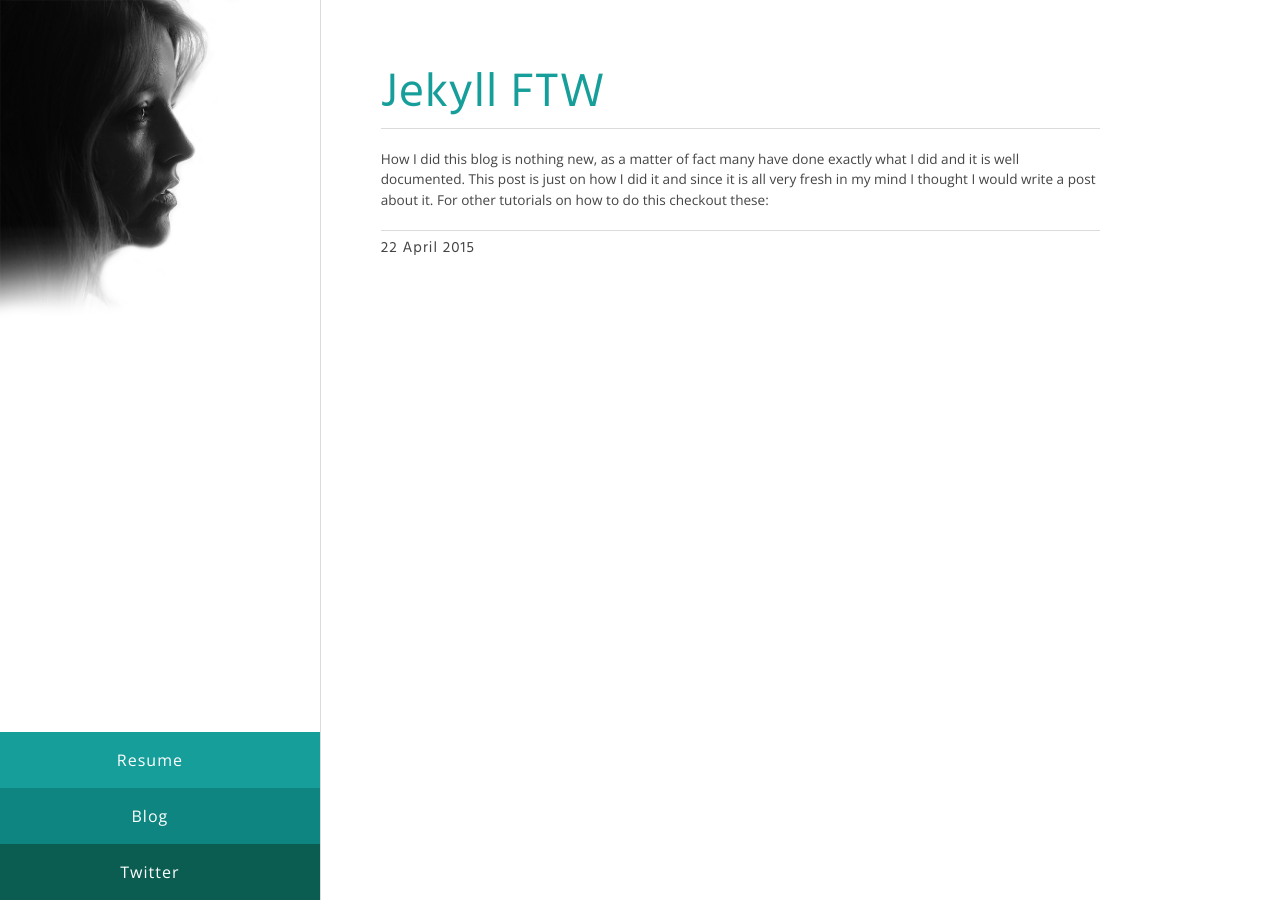
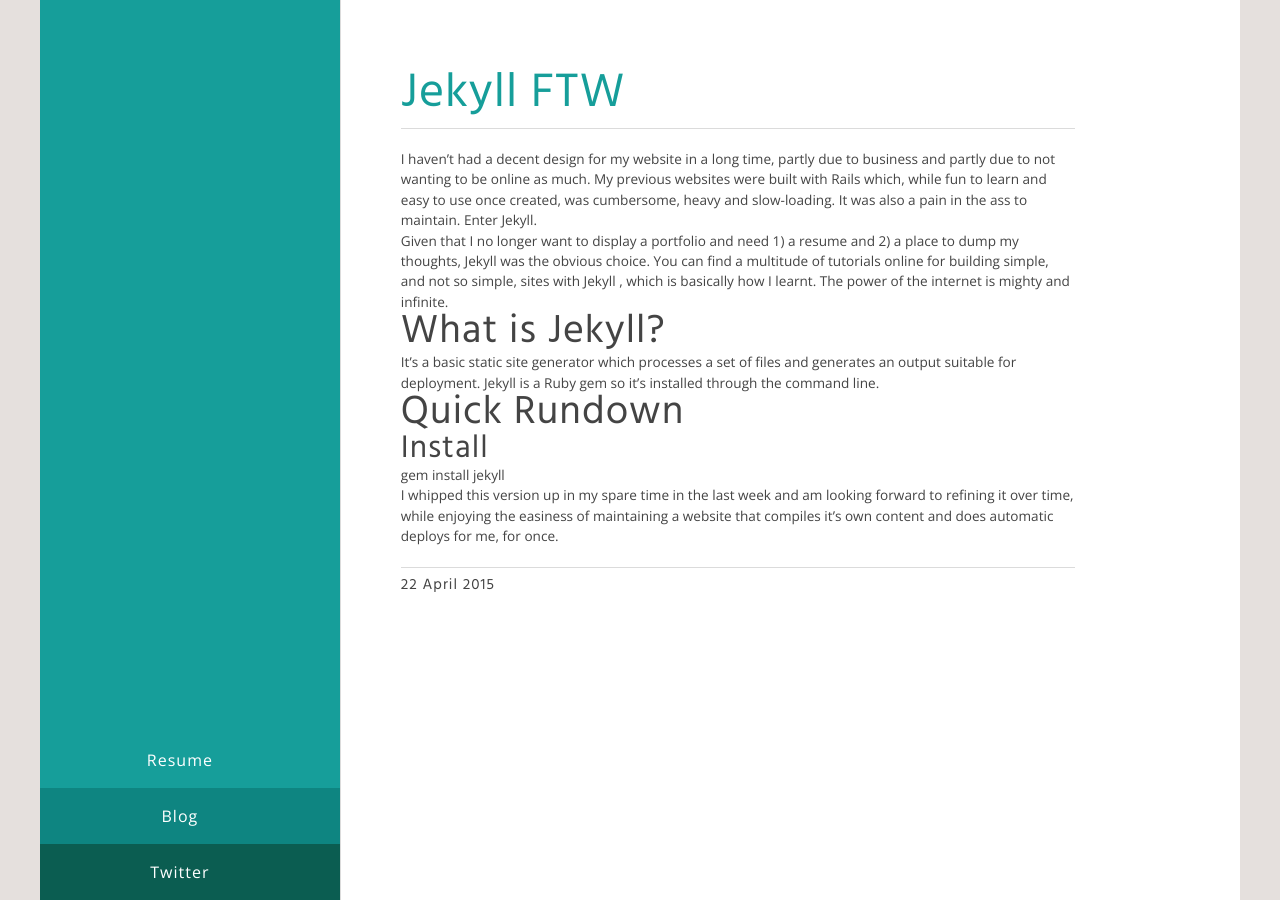
Before and after one commit to luchia/luchia.github.io, a Jekyll site: the page built from _posts/2015-04-22-jekyll-ftw.md, in a window 1280 px wide. Built offline with Jekyll 4.4.1, drawn with Linux system fonts in a browser that asks for light colours; Markdown is read by kramdown in place of the engine named in the settings.

Commit message:
finish design

```diff
--- a/_includes/footer.html
+++ b/_includes/footer.html
@@ -1,4 +1,5 @@
-			</div>
+                </div>
+            </div>
         </div>
     </body>
 </html>
--- a/_includes/header.html
+++ b/_includes/header.html
@@ -8,7 +8,6 @@
         <meta name="description" content="{{ site.description }}">
         <link type="text/css" rel="stylesheet" href="/css/style.css" />
         <link rel="icon" type="image/png" href="../images/favicon.ico">
-        <title>Hello</title>
     </head>
     <body>
         {% include navigation.html %}
--- a/_includes/navigation.html
+++ b/_includes/navigation.html
@@ -1,5 +1,6 @@
 <nav>
-    <div id="luchia-brand"></div>
+    <div id="luchia-brand">
+    </div>
     <div id="links">
         <ul>
             <li>
--- a/_posts/2015-04-22-jekyll-ftw.md
+++ b/_posts/2015-04-22-jekyll-ftw.md
@@ -4,4 +4,19 @@ layout: post
 excerpt: A quick summary on how I built my blog and why I moved from Rails to Jekyll.
 ---
 
-How I did this blog is nothing new, as a matter of fact many have done exactly what I did and it is well documented. This post is just on how I did it and since it is all very fresh in my mind I thought I would write a post about it. For other tutorials on how to do this checkout these:
+I haven’t had a decent design for my website in a long time, partly due to business and partly due to not wanting to be online as much. My previous websites were built with Rails which, while fun to learn and easy to use once created, was cumbersome, heavy and slow-loading. It was also a pain in the ass to maintain. Enter Jekyll.
+
+Given that I no longer want to display a portfolio and need 1) a resume and 2) a place to dump my thoughts, Jekyll was the obvious choice. You can find a multitude of tutorials online for building simple, and not so simple, sites with Jekyll , which is basically how I learnt. The power of the internet is mighty and infinite.
+
+## What is Jekyll?
+
+It’s a basic static site generator which processes a set of files and generates an output suitable for deployment. Jekyll is a Ruby gem so it’s installed through the command line.
+
+## Quick Rundown
+
+### Install
+
+
+> gem install jekyll
+
+I whipped this version up in my spare time in the last week and am looking forward to refining it over time, while enjoying the easiness of maintaining a website that compiles it’s own content and does automatic deploys for me, for once.
--- a/css/style.scss
+++ b/css/style.scss
@@ -23,6 +23,10 @@ body {
     flex-direction: column;
     align-items: stretch;
 }
+img {
+    max-height: 100%;
+    max-width: 100%;
+}
 nav {
     display: -webkit-box;
     display: -moz-box;
@@ -34,15 +38,18 @@ nav {
     flex-direction: row;
     background: white;
     height: 13%;
+    background: #169e9a;
     #luchia-brand {
-        background: url(../images/luchia-brand.jpg) no-repeat;
-        background-size: 100%;
-        height: 0;
-        width: 25%;
-        padding-top: 25%;
         -webkit-flex: 1;
         -ms-flex: 1;
         flex: 25%;
+        padding: 10px;
+        h1 {
+            color: white !important;
+        }
+        span.desktop {
+            display: none;
+        }
     }
     #links {
         -webkit-flex: 1;
@@ -54,7 +61,7 @@ nav {
             text-align: right;
             li {
                 display: inline-block;
-                padding: 0 20px 0 0
+                padding: 0 15px 0 0;
             }
         }
     }
@@ -202,7 +209,6 @@ ul {
     margin-top: 20px;
 }
 // MEDIA QUERIES //
-
 @media only screen and (min-width : 700px) {
     body {
         -webkit-flex-direction: row;
@@ -219,12 +225,15 @@ ul {
         height: 100%;
         border-right: 1px solid #dbdbdb;
         #luchia-brand {
-            flex: 100%;
-            padding-top: 100%;
+            padding-top: 80%;
+            span.desktop {
+                display: block;
+            }
         }
         #links {
             align-items: stretch;
             align-self: flex-end;
+            flex: 100%;
             ul {
                 padding: 0;
                 li {
@@ -271,3 +280,9 @@ ul {
         }
     }
 }
+@media only screen and (min-width : 1200px) {
+    body {
+        width: 1200px;
+        margin: 0 auto;
+    }
+}
```
Also changed, not shown: 4 other files.
